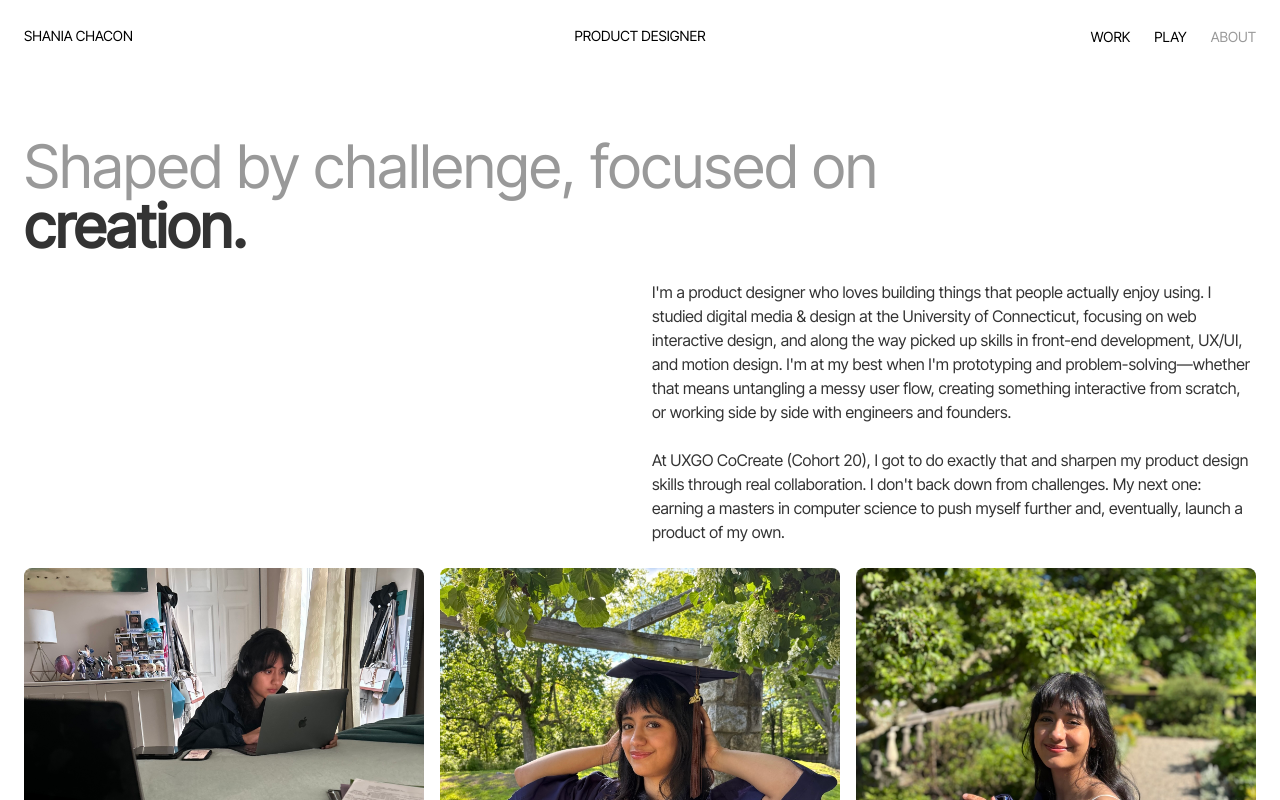
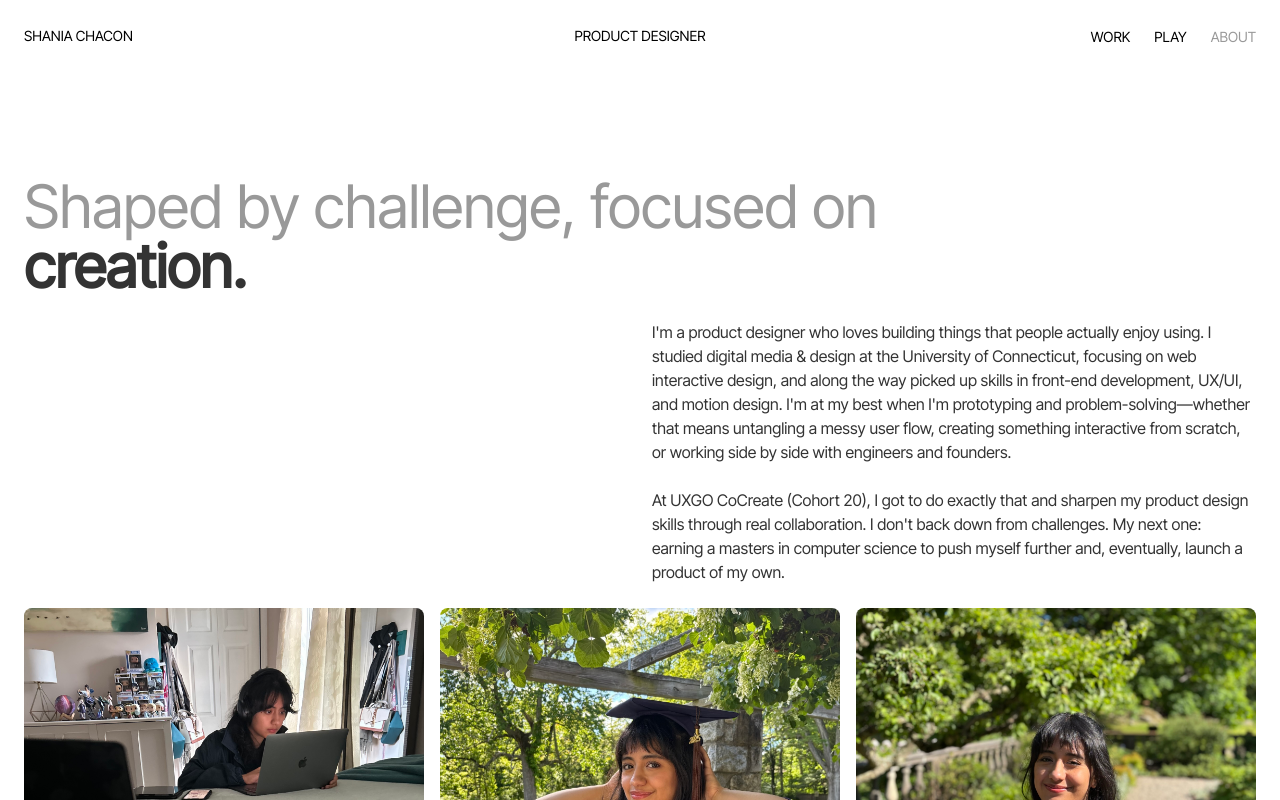
Before and after one commit to chaconshania/PortfolioV2, a Next.js app: page /about in a window 1280 px wide. Shown: the top 800 px of the page. Built offline with nearby package versions, Linux system fonts and the light colour scheme.

Commit message:
Fixed padding

```diff
--- a/src/app/about/page.tsx
+++ b/src/app/about/page.tsx
@@ -5,7 +5,7 @@ function page() {
   return (
     <div>
       <main className="flex flex-col p-6 w-full items-center gap-6">
-        <section className="flex flex-col lg:flex-row gap-12 lg:gap-6 pt-10 w-full">
+        <section className="flex flex-col lg:flex-row gap-12 lg:gap-6 pt-20 w-full ">
           <div className="flex flex-col w-full gap-6">
             <h1 className="max-w-[900px] text-3xl lg:text-6xl ">
               Shaped by challenge, focused on{" "}
@@ -14,9 +14,8 @@ function page() {
             </h1>
           </div>
         </section>
-         <section className="grid grid-cols-1 lg:grid-cols-2 lg:gap-6  w-full">
-          <div className="flex flex-col w-full gap-6">
-          </div>
+        <section className="grid grid-cols-1 lg:grid-cols-2 lg:gap-6  w-full">
+          <div className="flex flex-col w-full gap-6"></div>
           <div className="flex flex-col w-full gap-6">
             <p className=" ">
               <span className="">
--- a/src/app/blueberry/page.tsx
+++ b/src/app/blueberry/page.tsx
@@ -3,7 +3,7 @@ import React from "react";
 
 export default function Page() {
   return (
-    <div className="min-h-screen bg-background">
+    <div className="min-h-screen bg-background pt-20">
       <div className="p-6">
         <section>
           <Image
--- a/src/app/play/page.tsx
+++ b/src/app/play/page.tsx
@@ -49,7 +49,7 @@ const projects: Project[] = [
 
 function ProjectCard({ type, src, alt, tags }: Project) {
   return (
-    <div className="break-inside-avoid group relative bg-neutral-100 rounded-lg overflow-hidden h-auto">
+    <div className="break-inside-avoid group relative bg-neutral-100 rounded-lg overflow-hidden h-auto ">
       {type === "image" && src && (
         <Image
           src={src}
@@ -85,7 +85,7 @@ function ProjectCard({ type, src, alt, tags }: Project) {
 
 function Playground() {
   return (
-    <main className="flex flex-col p-6 w-full items-center gap-2">
+    <main className="flex flex-col p-6 w-full items-center gap-2  pt-20">
       <section className="flex flex-col lg:flex-row lg:gap-6 w-full pt-10 pb-4">
         <div className="flex flex-col w-full gap-6">
           <h1 className="max-w-[900px] text-3xl lg:text-6xl">
```
